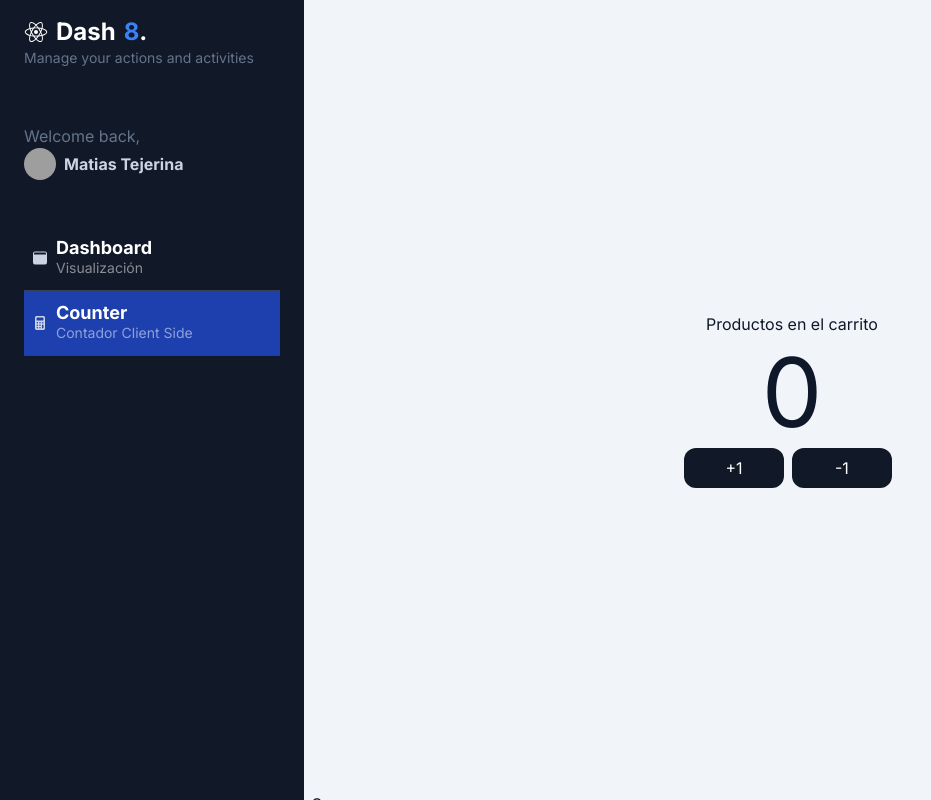
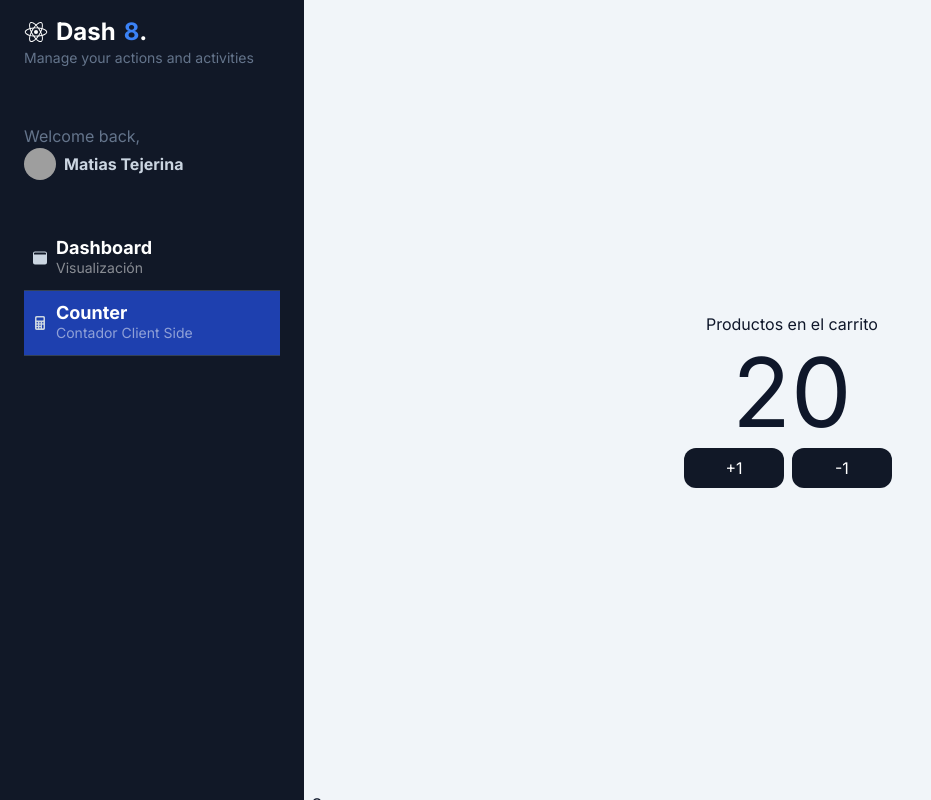
Before and after one commit to MatiasTejerina07/DashboardNext, a Next.js app: page /dashboard/counter in a window 1280 px wide. Shown: the whole page, without its empty margins (0-931 px from the left). Built offline with nearby package versions, Linux system fonts and the light colour scheme; grey boxes are pictures that could not be loaded.

Commit message:
dashboard

```diff
--- a/src/app/dashboard/counter/components/Counter.tsx
+++ b/src/app/dashboard/counter/components/Counter.tsx
@@ -1,8 +1,14 @@
 'use client';
+
+
 import { useState } from "react";
+interface Props {
+    value?: number
+}
 
-export const Counter = () => {
-    const [counter, setCounter] = useState(0)
+
+export const Counter = ({ value = 0 }: Props) => {
+    const [counter, setCounter] = useState(value)
     return (
 
         <div className="flex flex-col items-center justify-center gap-2">
--- a/src/app/dashboard/counter/page.tsx
+++ b/src/app/dashboard/counter/page.tsx
@@ -1,13 +1,16 @@
 import { Counter } from "./components/Counter";
+import { Metadata } from "next";
 
+export const metadata: Metadata = {
+    title: 'Mat',
+    description: 'hola mundo'
+}
 
 export default function CounterPage() {
     return (
         <div className=" flex flex-col gap-2 items-center justify-center w-full h-full">
             <span>Productos en el carrito</span>
-            <Counter />
-
-
+            <Counter value={20} />
         </div >
     );
 }
```
